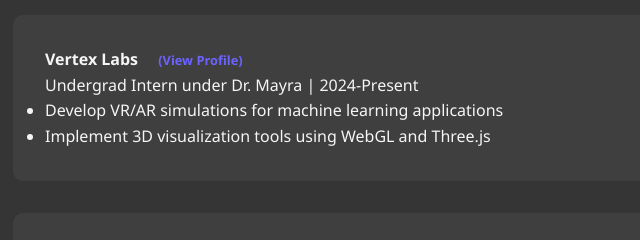
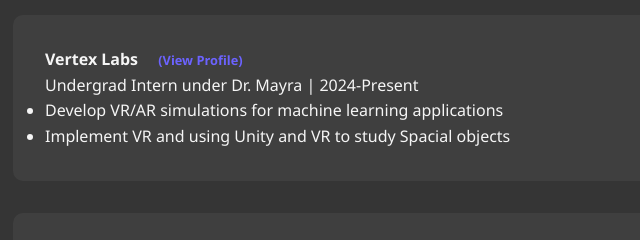
Before and after one commit to Yugam123/Yugam123.github.io, a plain HTML site: page index.html in a window 1280 px wide. Shown: the part 1360-1600 px from the top of the page, 91-731 px from the left. Drawn offline with Linux system fonts and the light colour scheme.

Commit message:
Update index.html

```diff
--- a/index.html
+++ b/index.html
@@ -59,7 +59,7 @@
                 <p>Undergrad Intern under Dr. Mayra | 2024-Present</p>
                 <ul>
                     <li>Develop VR/AR simulations for machine learning applications</li>
-                    <li>Implement 3D visualization tools using WebGL and Three.js</li>
+                    <li>Implement VR and using Unity and VR to study Spacial objects </li>
                 </ul>
             </div>
 
```
